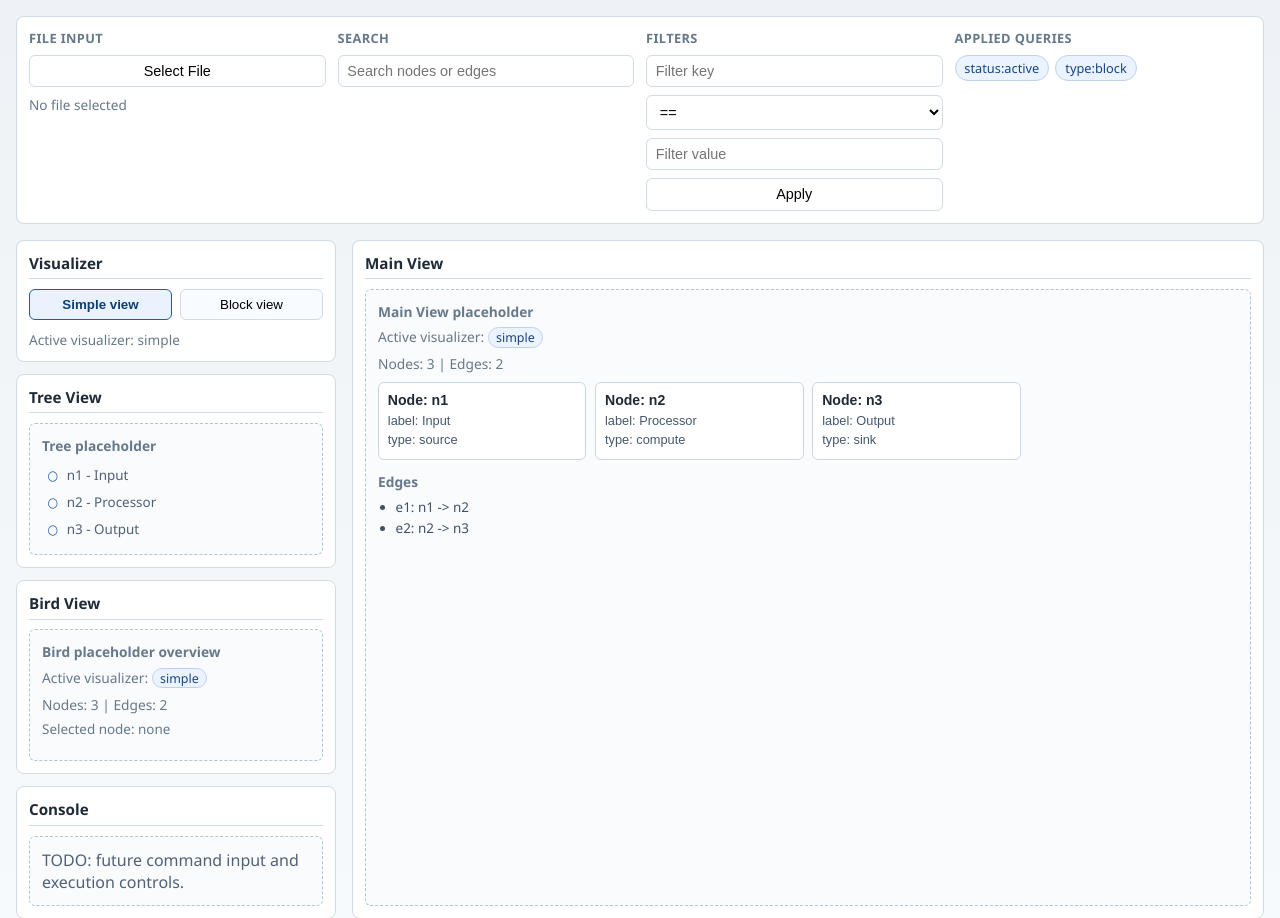
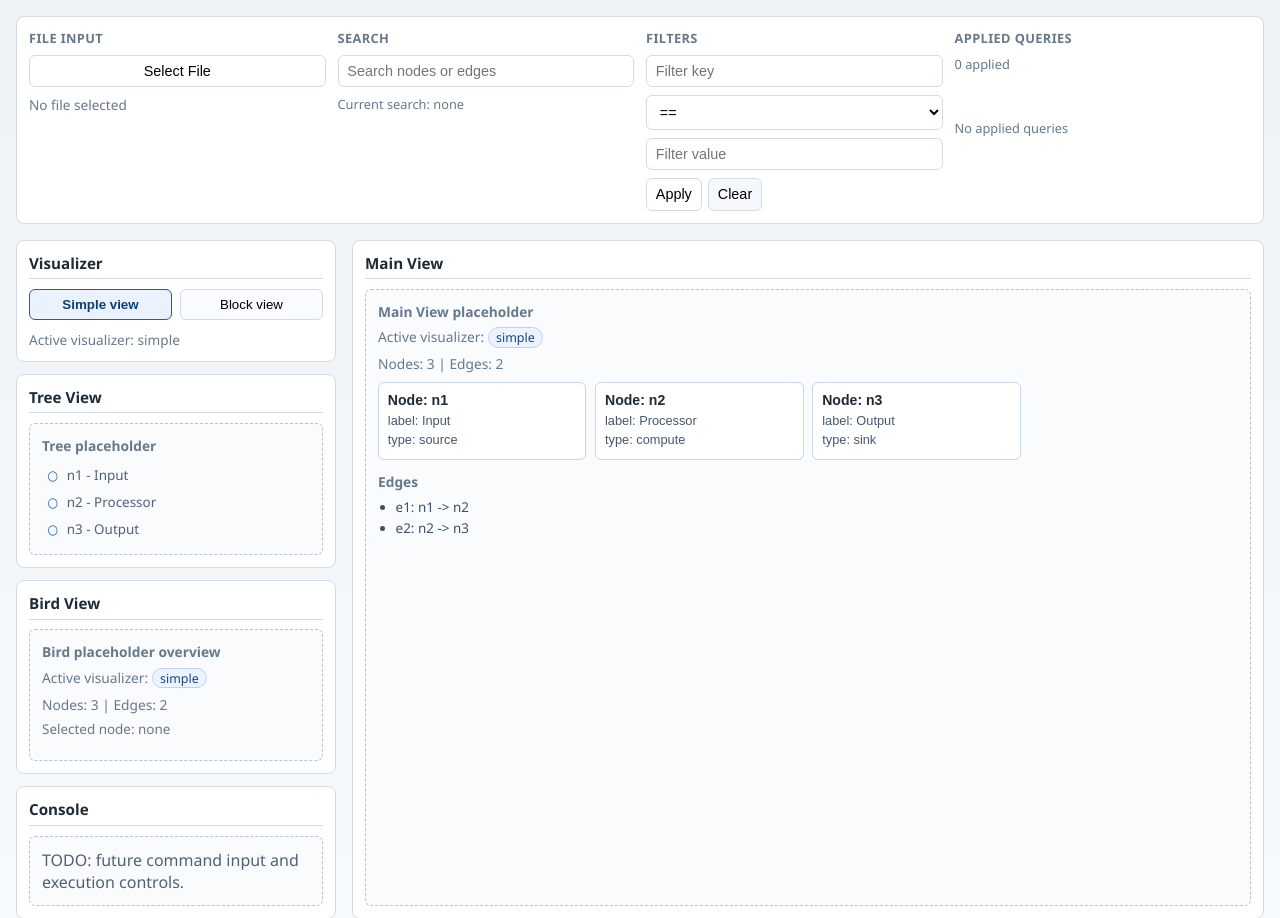
Before and after one commit to ltopic764/graph-visualization-app, a Django app: page / in a window 1280 px wide. Shown: the top 918 px of the page. Run offline with Django 4.2, Linux system fonts and the light colour scheme.

Commit message:
#21 Implement query/filter UI state and applied query chips

```diff
--- a/graph_explorer/explorer/templates/explorer/index.html
+++ b/graph_explorer/explorer/templates/explorer/index.html
@@ -11,13 +11,24 @@
 
         <section id="search-area" class="toolbar-group">
             <h2 class="group-title">Search</h2>
-            <input type="text" placeholder="Search nodes or edges" aria-label="Search placeholder">
+            <input
+                id="search-input"
+                type="text"
+                placeholder="Search nodes or edges"
+                aria-label="Search text"
+            >
+            <p id="search-preview" class="toolbar-feedback">Current search: none</p>
         </section>
 
         <section id="filter-area" class="toolbar-group">
             <h2 class="group-title">Filters</h2>
-            <input type="text" placeholder="Filter key" aria-label="Filter key placeholder">
-            <select aria-label="Filter operator placeholder">
+            <input
+                id="filter-attribute-input"
+                type="text"
+                placeholder="Filter key"
+                aria-label="Filter attribute"
+            >
+            <select id="filter-operator-select" aria-label="Filter operator">
                 <option>==</option>
                 <option>!=</option>
                 <option>&gt;</option>
@@ -25,16 +36,23 @@
                 <option>&lt;</option>
                 <option>&lt;=</option>
             </select>
-            <input type="text" placeholder="Filter value" aria-label="Filter value placeholder">
-            <button type="button" class="placeholder-button">Apply</button>
+            <input
+                id="filter-value-input"
+                type="text"
+                placeholder="Filter value"
+                aria-label="Filter value"
+            >
+            <div class="toolbar-actions">
+                <button id="apply-query-button" type="button" class="placeholder-button">Apply</button>
+                <button id="clear-query-state-button" type="button" class="placeholder-button secondary-button">Clear</button>
+            </div>
         </section>
 
         <section id="applied-queries-area" class="toolbar-group tags-row">
             <h2 class="group-title">Applied Queries</h2>
-            <div id="applied-query-tags">
-                <span class="query-tag">status:active</span>
-                <span class="query-tag">type:block</span>
-            </div>
+            <p id="applied-query-count" class="toolbar-feedback">0 applied</p>
+            <div id="applied-query-tags" aria-live="polite"></div>
+            <p id="applied-query-empty" class="toolbar-feedback">No applied queries</p>
         </section>
     </header>
 
--- a/graph_explorer/static/css/graph_explorer.css
+++ b/graph_explorer/static/css/graph_explorer.css
@@ -73,19 +73,59 @@ body {
     color: var(--muted);
 }
 
+.toolbar-feedback {
+    margin: 0;
+    font-size: 0.8rem;
+    color: var(--muted);
+}
+
+.toolbar-actions {
+    display: flex;
+    gap: 0.4rem;
+}
+
+.secondary-button {
+    background: #f5f8fb;
+}
+
 .tags-row #applied-query-tags {
     display: flex;
     flex-wrap: wrap;
     gap: 0.4rem;
+    min-height: 1.85rem;
 }
 
 .query-tag {
+    display: inline-flex;
+    align-items: center;
+    gap: 0.35rem;
     border: 1px solid #bfd2ea;
     background: #eaf3ff;
     color: #19467d;
     border-radius: 999px;
-    padding: 0.2rem 0.55rem;
+    padding: 0.2rem 0.3rem 0.2rem 0.55rem;
     font-size: 0.8rem;
+}
+
+.query-tag-label {
+    line-height: 1.2;
+}
+
+.query-tag-remove {
+    border: 1px solid #9ab9dd;
+    border-radius: 999px;
+    width: 1.1rem;
+    height: 1.1rem;
+    padding: 0;
+    font-size: 0.72rem;
+    line-height: 1;
+    color: #1a4f8d;
+    background: #ffffff;
+    cursor: pointer;
+}
+
+.query-tag-remove:hover {
+    background: #dbeafc;
 }
 
 .sidebar {
--- a/graph_explorer/static/js/app.js
+++ b/graph_explorer/static/js/app.js
@@ -5,11 +5,20 @@
     // TODO: improve focus synchronization behavior across Main/Tree/Bird interactions.
     // TODO: replace mock data state with platform/API integration payloads.
     const EMPTY_GRAPH = { nodes: [], edges: [] };
+    const DEFAULT_FILTER_OPERATOR = "==";
 
     const state = {
         activeVisualizer: "simple",
         selectedNodeId: null,
-        graph: EMPTY_GRAPH
+        graph: EMPTY_GRAPH,
+        queryUI: {
+            searchText: "",
+            filterAttribute: "",
+            filterOperator: DEFAULT_FILTER_OPERATOR,
+            filterValue: "",
+            appliedChips: [],
+            nextChipId: 1
+        }
     };
 
     function isValidGraphShape(graph) {
@@ -145,6 +154,207 @@
         }
         state.activeVisualizer = mode;
         renderAll();
+    }
+
+    function getToolbarElements() {
+        return {
+            searchInput: document.getElementById("search-input"),
+            filterAttributeInput: document.getElementById("filter-attribute-input"),
+            filterOperatorSelect: document.getElementById("filter-operator-select"),
+            filterValueInput: document.getElementById("filter-value-input"),
+            applyQueryButton: document.getElementById("apply-query-button"),
+            clearQueryButton: document.getElementById("clear-query-state-button"),
+            appliedQueryTags: document.getElementById("applied-query-tags"),
+            appliedQueryCount: document.getElementById("applied-query-count"),
+            appliedQueryEmpty: document.getElementById("applied-query-empty"),
+            searchPreview: document.getElementById("search-preview")
+        };
+    }
+
+    function createAppliedChip(label, type, payload) {
+        const chip = {
+            id: state.queryUI.nextChipId,
+            label: label,
+            type: type,
+            payload: payload
+        };
+        state.queryUI.nextChipId += 1;
+        return chip;
+    }
+
+    function renderAppliedChips() {
+        const refs = getToolbarElements();
+        const tags = refs.appliedQueryTags;
+        if (!tags) {
+            return;
+        }
+
+        tags.innerHTML = "";
+        const chips = state.queryUI.appliedChips;
+
+        if (!chips.length) {
+            if (refs.appliedQueryEmpty) {
+                refs.appliedQueryEmpty.style.display = "";
+            }
+            return;
+        }
+
+        if (refs.appliedQueryEmpty) {
+            refs.appliedQueryEmpty.style.display = "none";
+        }
+
+        chips.forEach(function (chip) {
+            const chipEl = document.createElement("span");
+            chipEl.className = "query-tag";
+
+            const labelEl = document.createElement("span");
+            labelEl.className = "query-tag-label";
+            labelEl.textContent = chip.label;
+
+            const removeButton = document.createElement("button");
+            removeButton.type = "button";
+            removeButton.className = "query-tag-remove";
+            removeButton.setAttribute("data-chip-id", String(chip.id));
+            removeButton.setAttribute("aria-label", `Remove query: ${chip.label}`);
+            removeButton.textContent = "x";
+
+            chipEl.appendChild(labelEl);
+            chipEl.appendChild(removeButton);
+            tags.appendChild(chipEl);
+        });
+    }
+
+    function renderToolbarState() {
+        const refs = getToolbarElements();
+        const chipCount = state.queryUI.appliedChips.length;
+        const searchText = state.queryUI.searchText.trim();
+
+        if (refs.searchInput && refs.searchInput.value !== state.queryUI.searchText) {
+            refs.searchInput.value = state.queryUI.searchText;
+        }
+        if (refs.filterAttributeInput && refs.filterAttributeInput.value !== state.queryUI.filterAttribute) {
+            refs.filterAttributeInput.value = state.queryUI.filterAttribute;
+        }
+        if (refs.filterOperatorSelect && refs.filterOperatorSelect.value !== state.queryUI.filterOperator) {
+            refs.filterOperatorSelect.value = state.queryUI.filterOperator;
+        }
+        if (refs.filterValueInput && refs.filterValueInput.value !== state.queryUI.filterValue) {
+            refs.filterValueInput.value = state.queryUI.filterValue;
+        }
+
+        if (refs.appliedQueryCount) {
+            refs.appliedQueryCount.textContent = `${chipCount} applied`;
+        }
+        if (refs.searchPreview) {
+            refs.searchPreview.textContent = searchText ? `Current search: ${searchText}` : "Current search: none";
+        }
+
+        renderAppliedChips();
+    }
+
+    function removeAppliedChip(chipId) {
+        const targetId = String(chipId);
+        state.queryUI.appliedChips = state.queryUI.appliedChips.filter(function (chip) {
+            return String(chip.id) !== targetId;
+        });
+        renderToolbarState();
+    }
+
+    function handleApplyQuery() {
+        const searchText = state.queryUI.searchText.trim();
+        const attribute = state.queryUI.filterAttribute.trim();
+        const operator = state.queryUI.filterOperator.trim();
+        const value = state.queryUI.filterValue.trim();
+        const chipsToAdd = [];
+
+        if (searchText) {
+            chipsToAdd.push(createAppliedChip(`search: ${searchText}`, "search", { searchText: searchText }));
+        }
+
+        if (attribute && operator && value) {
+            chipsToAdd.push(createAppliedChip(`${attribute} ${operator} ${value}`, "filter", {
+                attribute: attribute,
+                operator: operator,
+                value: value
+            }));
+        }
+
+        if (!chipsToAdd.length) {
+            renderToolbarState();
+            return;
+        }
+
+        state.queryUI.appliedChips = state.queryUI.appliedChips.concat(chipsToAdd);
+
+        // TODO: send query/filter payload to backend and rerender filtered subgraph.
+        renderToolbarState();
+    }
+
+    function resetQueryFilterState() {
+        state.queryUI.searchText = "";
+        state.queryUI.filterAttribute = "";
+        state.queryUI.filterOperator = DEFAULT_FILTER_OPERATOR;
+        state.queryUI.filterValue = "";
+        state.queryUI.appliedChips = [];
+        state.queryUI.nextChipId = 1;
+
+        // TODO: when backend filtering is integrated, clear server-side query/filter state too.
+        renderToolbarState();
+    }
+
+    function bindToolbarControls() {
+        const refs = getToolbarElements();
+        if (!refs.searchInput || !refs.filterAttributeInput || !refs.filterOperatorSelect || !refs.filterValueInput) {
+            return;
+        }
+
+        refs.searchInput.addEventListener("input", function (event) {
+            state.queryUI.searchText = event.target.value;
+            renderToolbarState();
+        });
+
+        refs.filterAttributeInput.addEventListener("input", function (event) {
+            state.queryUI.filterAttribute = event.target.value;
+        });
+
+        refs.filterOperatorSelect.addEventListener("change", function (event) {
+            state.queryUI.filterOperator = event.target.value;
+        });
+
+        refs.filterValueInput.addEventListener("input", function (event) {
+            state.queryUI.filterValue = event.target.value;
+        });
+
+        if (refs.applyQueryButton) {
+            refs.applyQueryButton.addEventListener("click", function () {
+                handleApplyQuery();
+            });
+        }
+
+        if (refs.clearQueryButton) {
+            refs.clearQueryButton.addEventListener("click", function () {
+                resetQueryFilterState();
+            });
+        }
+
+        if (refs.appliedQueryTags) {
+            refs.appliedQueryTags.addEventListener("click", function (event) {
+                const target = event.target;
+                if (!target || !target.matches("[data-chip-id]")) {
+                    return;
+                }
+                removeAppliedChip(target.getAttribute("data-chip-id"));
+            });
+        }
+
+        [refs.searchInput, refs.filterAttributeInput, refs.filterValueInput].forEach(function (input) {
+            input.addEventListener("keydown", function (event) {
+                if (event.key === "Enter") {
+                    event.preventDefault();
+                    handleApplyQuery();
+                }
+            });
+        });
     }
 
     function bindMainNodeCardClicks(mainView) {
@@ -306,12 +516,14 @@
     function renderAll() {
         syncSelectedNode();
         renderUIState();
+        renderToolbarState();
         renderMainView();
         renderTreeView();
         renderBirdView();
     }
 
     document.addEventListener("DOMContentLoaded", function () {
+        bindToolbarControls();
         bindVisualizerTabClicks();
         renderAll();
         loadGraphData();
```
